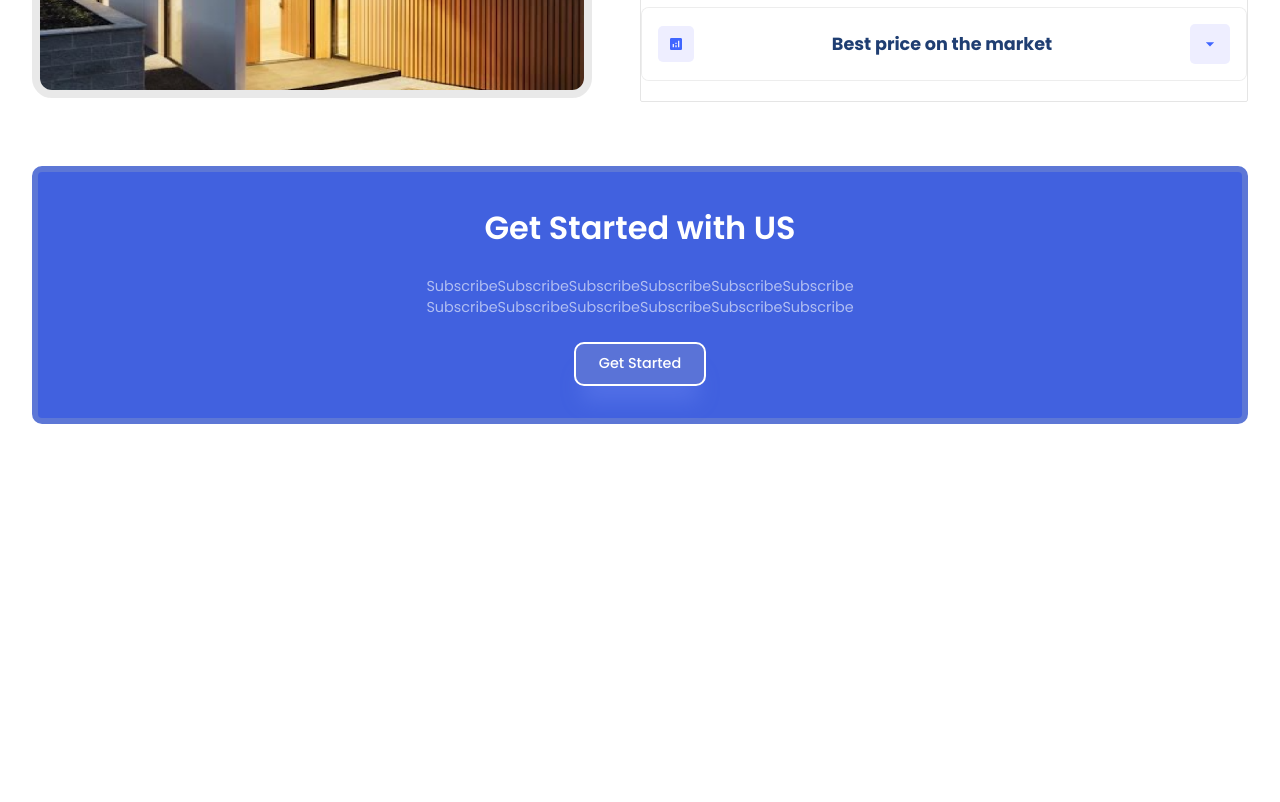
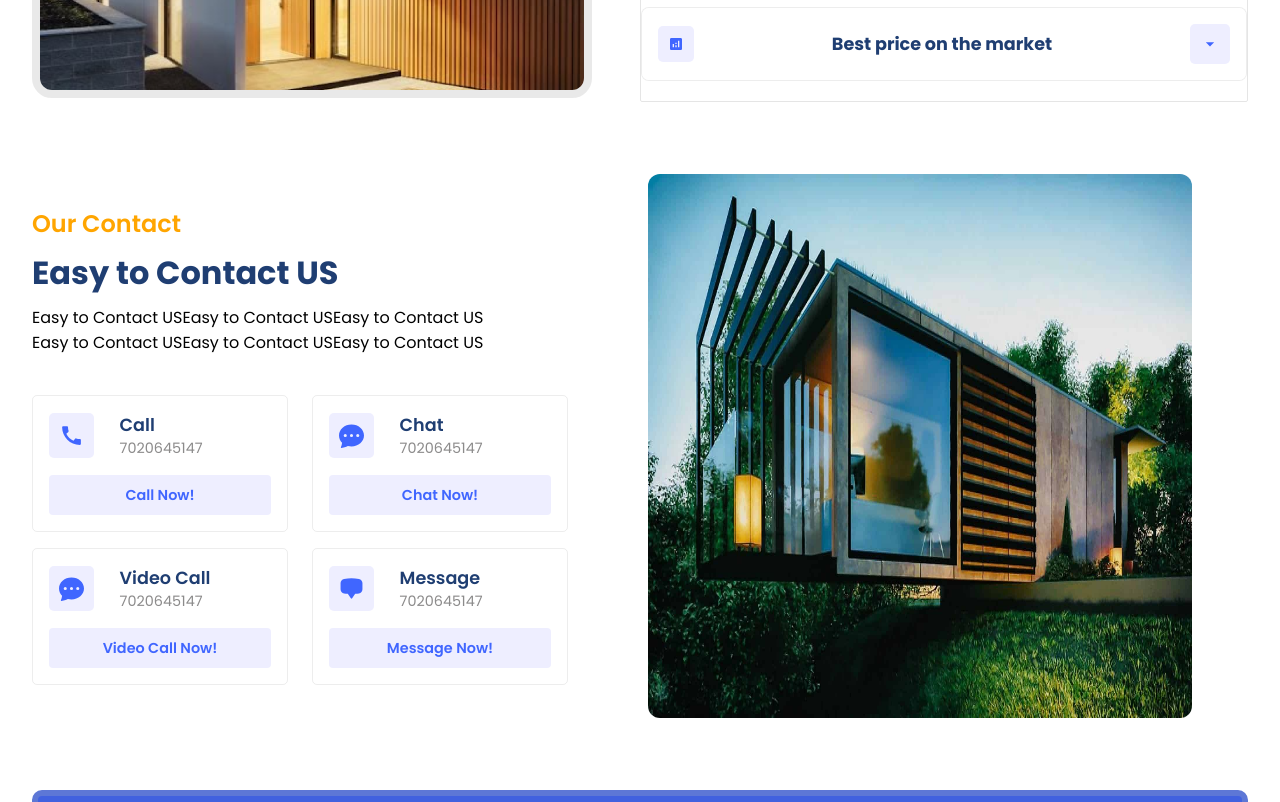
Before and after one commit to shivanee283/frontendCF, a React (Vite) app: page / in a window 1280 px wide. Shown: the part 1780-2582 px from the top of the page. Before the commit the page ends 2236 px from the top, so only its background shows below. Built offline with nearby package versions, Linux system fonts and the light colour scheme.

Commit message:
Contact Section Added

```diff
--- a/src/App.jsx
+++ b/src/App.jsx
@@ -4,6 +4,7 @@
 import Rescidencies from "./components/Residencies/Rescidencies";
 import Value from "./components/Value/Value";
 import GetStarted from "./components/GetStarted/GetStarted";
+import Contact from "./components/Contact/Contact";
 
 
 function App() {
@@ -16,6 +17,7 @@
       </div>
       <Rescidencies/>
       <Value/>
+      <Contact/>
       <GetStarted/>
     </div>
   );
--- /dev/null
+++ b/src/components/Contact/Contact.css
@@ -0,0 +1,56 @@
+.c-container{
+    justify-content: space-between;
+}
+.c-container>div{
+    flex: 1;
+}
+
+.c-right{
+    width: 100%;
+}
+.c-left{
+    gap: 0.5rem;
+}
+
+.contactModes{
+    margin-top: 2rem;
+    gap: 1rem;
+}
+.contactModes .row{
+    gap: 1.5rem;
+}
+.mode{
+    width: 16rem;
+    padding: 1rem;
+    border: 0.8px solid rgba(128, 128, 128, 0.143);
+    border-radius: 5px;
+    gap: 1rem;
+    transition: all 300ms ease-in;
+}
+.mode .button{
+    width: 100%;
+    background: var(--lightBlue);
+    color: var(--blue);
+    font-size: 0.9rem;
+    font-weight: 600;
+}
+
+.mode >:nth-child(1){
+    width: 100%;
+    gap: 1.6rem;
+}
+
+.mode .detail .primaryText{
+    font-size: 1.1rem;
+    font-weight: 600;
+}
+
+.mode:hover{
+    scale: 1.1;
+    box-shadow: var(--shadow);
+}
+.mode .button:hover{
+    background: var(--blue);
+    color: white;
+    scale: 0.8;
+}
--- /dev/null
+++ b/src/components/Contact/Contact.jsx
@@ -0,0 +1,108 @@
+import React from 'react'
+import './Contact.css'
+import {MdCall} from 'react-icons/md'
+import {BsFillChatDotsFill} from 'react-icons/bs'
+import {HiChatBubbleBottomCenter} from 'react-icons/hi2'
+
+const Contact = () => {
+  return (
+    <section className='c-wrapper'>
+      <div className='paddings innerWidth flexCenter c-container'>
+        {/*Left side */}
+        <div className='flexColStart c-left'>
+          <span className='orangeText'>Our Contact</span>
+          <span className='primaryText'>Easy to Contact US</span>
+          <span className='secondatText'>Easy to Contact USEasy to Contact USEasy to Contact US
+            <br/>Easy to Contact USEasy to Contact USEasy to Contact US
+          </span>
+
+          <div className='flexColStart contactModes'>
+            {/*FIRST ROWW */}
+            <div className='flexStart row'>
+              {/*FIRST MODE */}
+              <div className='flexColCenter mode'>
+                <div className='flexStart'>
+                  <div className='flexCenter icon'>
+                    <MdCall size={25}/>
+                  </div>
+                  <div className='flexColStart detail'>
+                    <span className='primaryText'>Call</span>
+                    <span className='secondaryText'>7020645147</span>
+                  </div>
+                </div>
+                <div className='flexCenter button'>
+                  Call Now!
+                </div>
+              </div>
+
+              {/*SECOND MODE*/}
+              <div className='flexColCenter mode'>
+                <div className='flexStart'>
+                  <div className='flexCenter icon'>
+                    <BsFillChatDotsFill size={25}/>
+                  </div>
+                  <div className='flexColStart detail'>
+                    <span className='primaryText'>Chat</span>
+                    <span className='secondaryText'>7020645147</span>
+                  </div>
+                </div>
+                <div className='flexCenter button'>
+                  Chat Now!
+                </div>
+              </div>
+
+            </div>
+
+            {/*SECOND ROWW */}
+            <div className='flexStart row'>
+              {/*THIRD MODE */}
+              <div className='flexColCenter mode'>
+                <div className='flexStart'>
+                  <div className='flexCenter icon'>
+                    <BsFillChatDotsFill size={25}/>
+                  </div>
+                  <div className='flexColStart detail'>
+                    <span className='primaryText'>Video Call</span>
+                    <span className='secondaryText'>7020645147</span>
+                  </div>
+                </div>
+                <div className='flexCenter button'>
+                  Video Call Now!
+                </div>
+              </div>
+
+              {/*FOURTH MODE*/}
+              <div className='flexColCenter mode'>
+                <div className='flexStart'>
+                  <div className='flexCenter icon'>
+                    <HiChatBubbleBottomCenter size={25}/>
+                  </div>
+                  <div className='flexColStart detail'>
+                    <span className='primaryText'>Message</span>
+                    <span className='secondaryText'>7020645147</span>
+                  </div>
+                </div>
+                <div className='flexCenter button'>
+                  Message Now!
+                </div>
+              </div>
+
+
+
+            </div>
+          </div>
+
+
+        </div>
+
+        <div className='c-right'>
+            <div className='image-container'>
+              <img src='./contact.jpg' alt=''/>
+            </div>
+        </div>
+      </div>
+    </section>
+  )
+}
+
+export default Contact
```
